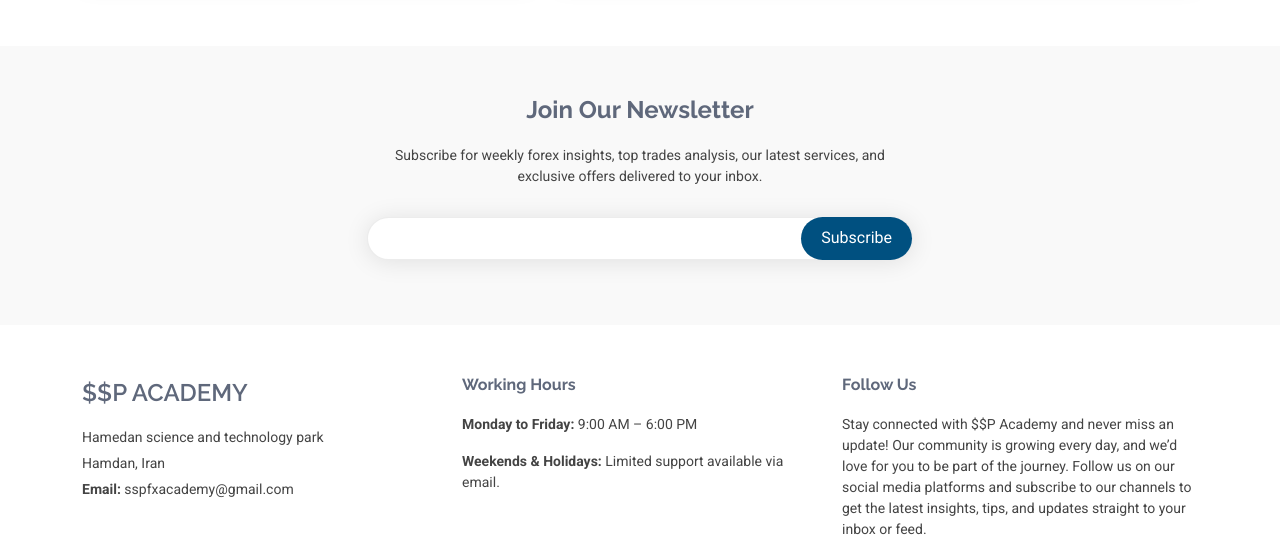
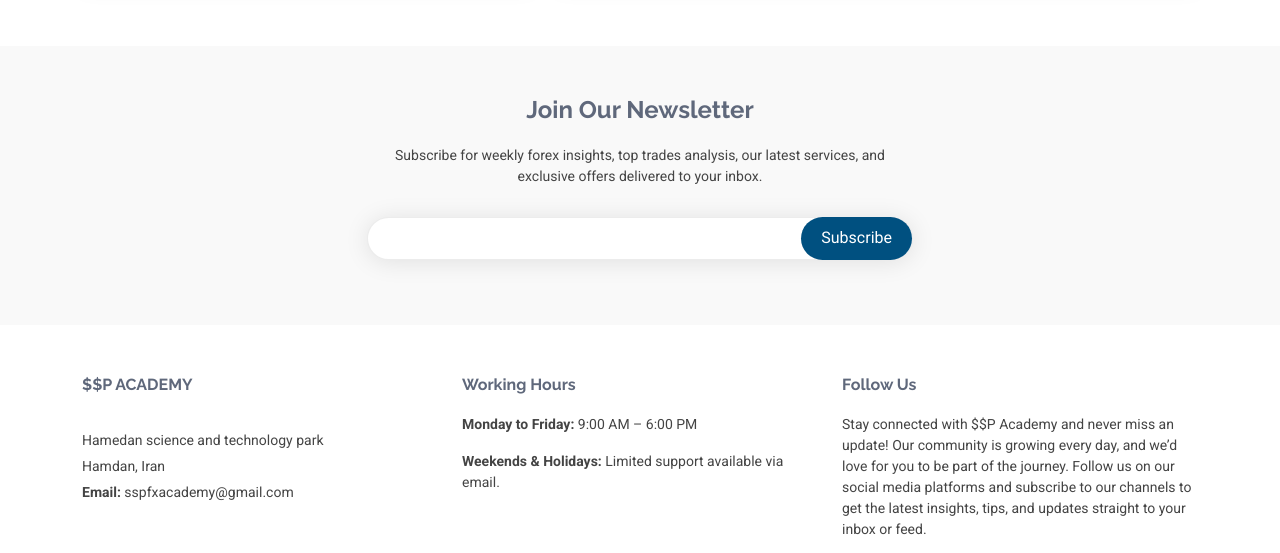
Before and after one commit to SSP-academy/Website, a plain HTML site: page index.html in a window 1280 px wide. Shown: the part 8592-9145 px from the top of the page. Drawn offline with nearby package versions, Linux system fonts and the light colour scheme.

Commit message:
index.html

```diff
--- a/index.html
+++ b/index.html
@@ -790,9 +790,9 @@
 <div class="container footer-top">
   <div class="row gy-4">
     <!-- Footer About -->
-    <div class="col-lg-4 col-md-6 footer-about">
+    <div class="col-lg-4 col-md-6">
       <a href="index.html" class="d-flex align-items-center">
-        <span class="sitename">$$P ACADEMY</span>
+        <h4>$$P ACADEMY</h4>
       </a>
       <div class="footer-contact pt-3">
         <p>Hamedan science and technology park</p>
```
